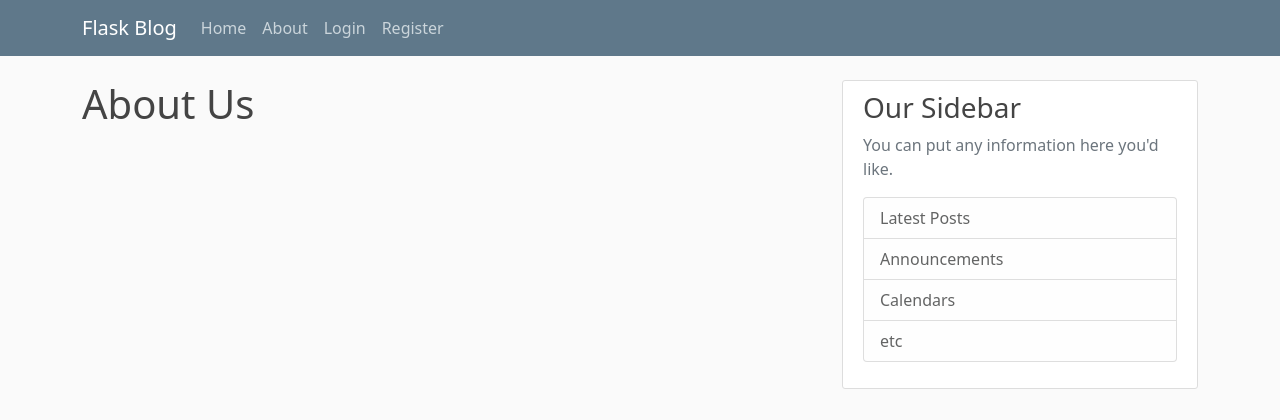
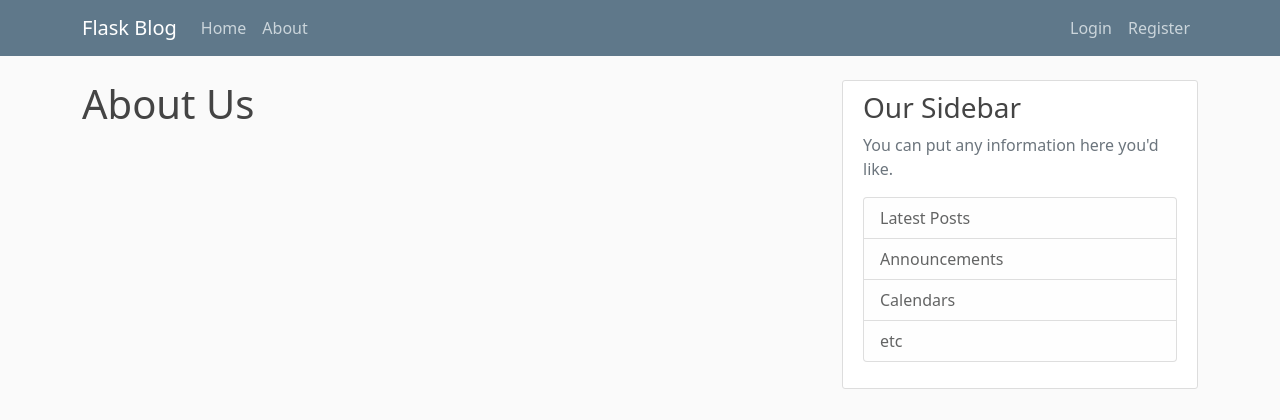
Before and after one commit to Pikel1997/3-Months-Of-Grind, a Flask app: page /About in a window 1280 px wide. Shown: the top 420 px of the page. Run offline with Flask 2, Linux system fonts and the light colour scheme.

Commit message:
:alien: Created requirements.txt and fixed layout.html

```diff
--- a/Flask-Proj/app/templates/layout.html
+++ b/Flask-Proj/app/templates/layout.html
@@ -24,7 +24,7 @@
                         aria-controls="navbarToggle" aria-expanded="false" aria-label="Toggle navigation">
                     <span class="navbar-toggler-icon"></span>
                 </button>
-                <div class="collapse navbar-collapse" id="navbarToggle">
+                <div class="collapse navbar-collapse d-flex justify-content-between" id="navbarToggle">
                     <div class="navbar-nav mr-auto">
                         <a class="nav-item nav-link" href="{{url_for('home')}}">Home</a>
                         <a class="nav-item nav-link" href="{{url_for('about')}}">About</a>
@@ -32,11 +32,11 @@
                     <!-- Navbar Right Side -->
                     <div class="navbar-nav">
                         {% if current_user.is_authenticated %}
-                        <a class="nav-item nav-link" href="{{url_for('account')}}">Account</a>
-                        <a class="nav-item nav-link" href="{{url_for('logout')}}">Logout</a>
+                        <a class="nav-item nav-link ml-auto" href="{{url_for('account')}}">Account</a>
+                        <a class="nav-item nav-link ml-auto" href="{{url_for('logout')}}">Logout</a>
                         {% else %}
-                        <a class="nav-item nav-link" href="{{url_for('login')}}">Login</a>
-                        <a class="nav-item nav-link" href="{{url_for('register')}}">Register</a>
+                        <a class="nav-item nav-link ml-auto" href="{{url_for('login')}}">Login</a>
+                        <a class="nav-item nav-link ml-auto" href="{{url_for('register')}}">Register</a>
                         {% endif %}
                     </div>
                 </div>
--- /dev/null
+++ b/Flask-Proj/requirements.txt
@@ -0,0 +1,3 @@
+WTForms~=3.0.1
+Flask~=2.1.1
+python-dotenv~=0.20.0
```
